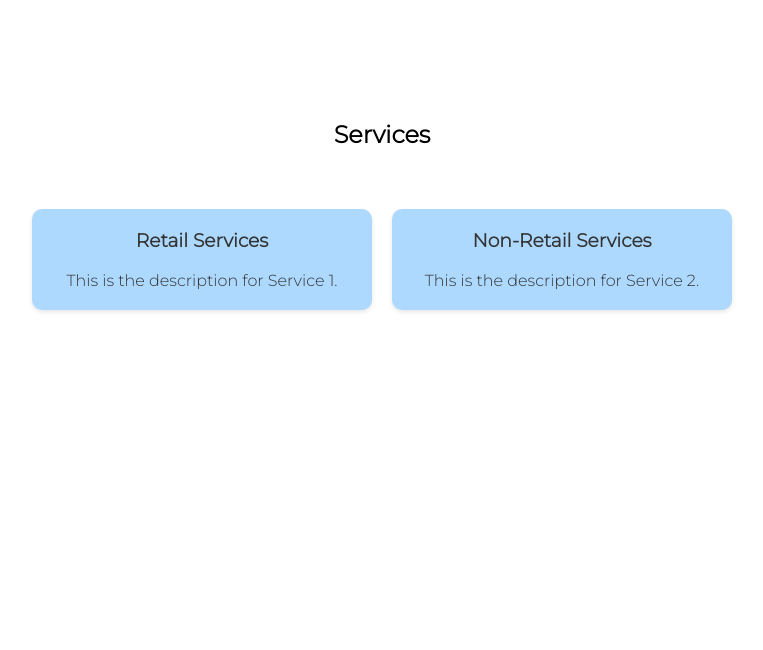
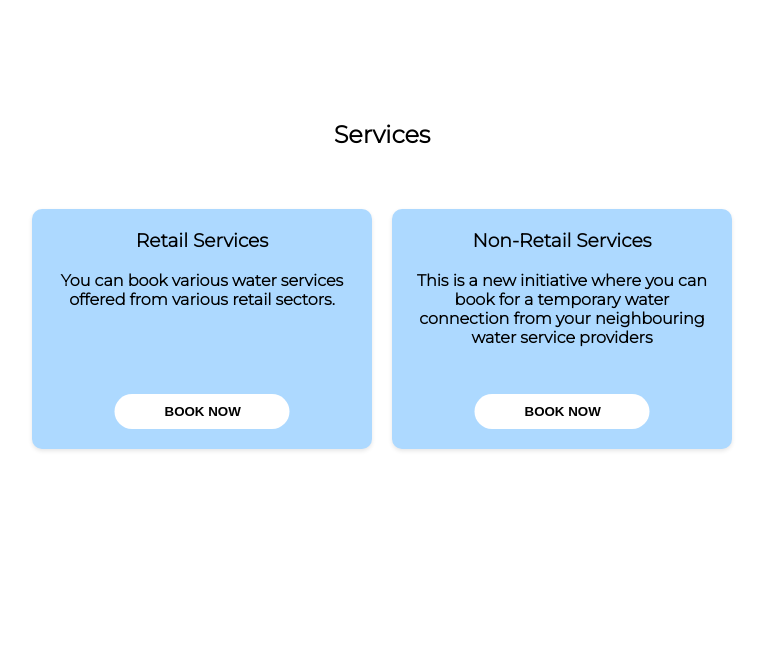
Before and after one commit to H20-miniproject/project_2.0, a PHP site: page /homepage.html in a window 1280 px wide; the page is wider, and only the part inside the window is pictured. Shown: the part 816-1466 px from the top of that part, without its empty margins (258-1021 px from the left). Run offline with PHP 8.4, Linux system fonts and the light colour scheme.

Commit message:
updating homepage with css

```diff
--- a/home/homepage.html
+++ b/home/homepage.html
@@ -54,14 +54,16 @@
       <div class="section2-banner">
         <h2>Services</h2>
         <div class="card-container">
-          <a href="http://localhost/H20/signup/login.php" class="card">
+          <div class="card">
             <h3>Retail Services</h3>
-            <p>This is the description for Service 1.</p>
-          </a>
-          <a href="http://localhost/H20/signup/login.php" class="card">
+            <p>You can book various water services offered from various retail sectors.</p>
+            <a href="http://localhost/H20/signup/login.php" ><button>BOOK NOW</button></a>
+          </div>
+          <div class="card">
             <h3>Non-Retail Services</h3>
-            <p>This is the description for Service 2.</p>
-          </a>
+            <p>This is a new initiative where you can book for a temporary water connection from your neighbouring water service providers</p>
+            <a href="http://localhost/H20/signup/login.php"><button>BOOK NOW</button></a>
+          </div>
           <!-- Add more cards as needed -->
         </div>
       </div>
--- a/home/homepage_style.css
+++ b/home/homepage_style.css
@@ -188,6 +188,7 @@ button {
     background-color: #add9ff;
     border-radius: 10px;
     padding: 20px;
+    height: 200px;
     box-shadow: 0px 2px 4px rgba(0, 0, 0, 0.1);
   }
 
@@ -197,16 +198,30 @@ button {
 
   .card p {
     margin-bottom: 0;
+    font-weight: bold;
   }
   .card {
     width: 300px;
+    position: relative;
     background-color: #add9ff;
     border-radius: 10px;
     padding: 20px;
     box-shadow: 0px 2px 4px rgba(0, 0, 0, 0.1);
     transition: transform 0.3s ease;
   }
-
+  .card button{
+    position: absolute;
+    bottom: 0;
+    left: 50%;
+    transform: translateX(-50%);
+    padding: 10px 20px;
+    background-color: #ffffff;
+    color: #000000;
+    border: none;
+    cursor: pointer;
+    padding-left: 50px;
+    margin-bottom: 20px;
+  }
   .card:hover {
     transform: scale(1.05);
   }
@@ -217,7 +232,3 @@ button {
     text-decoration: none;
     color: #333; /* Change this color to your preferred color */
   }
-
-  .card-container a:hover {
-    color: #555; /* Change this color to your preferred hover color */
-  }
```
